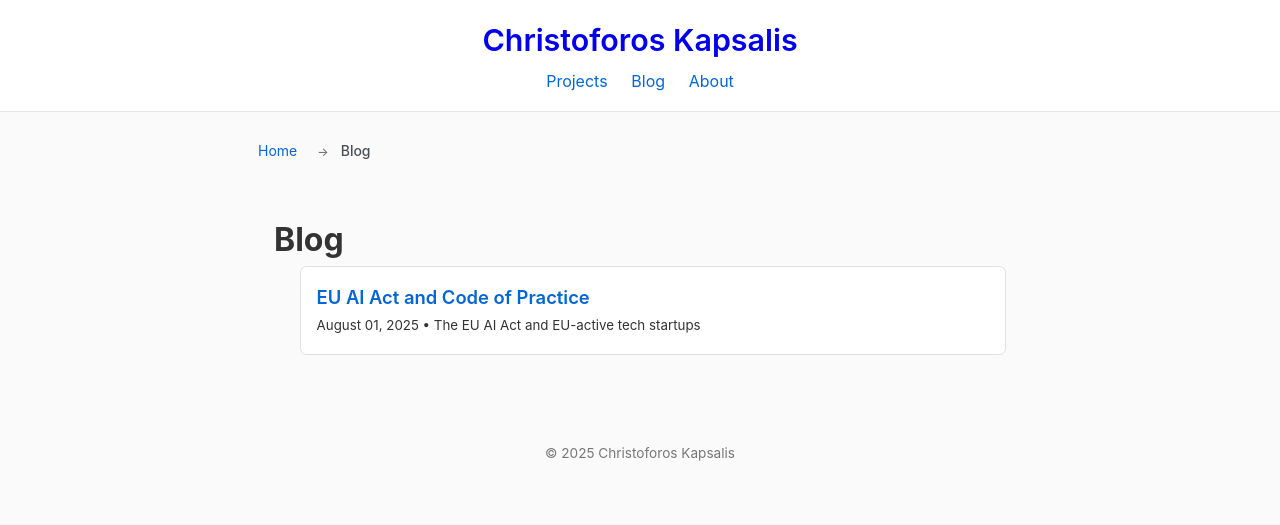
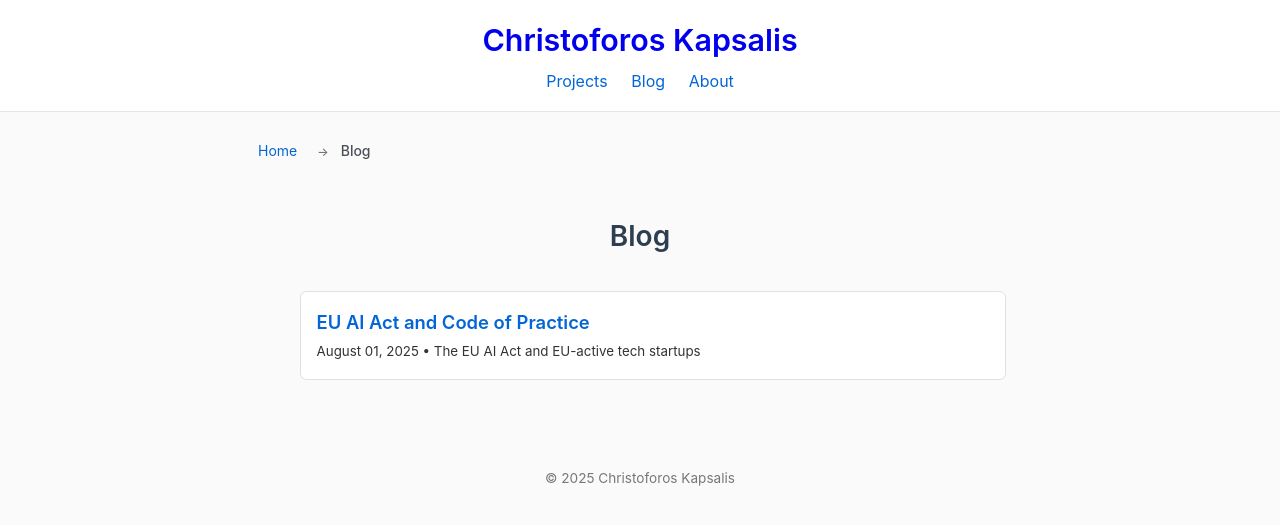
Before and after one commit to C-Kapsalis/portfolio-website, a Jekyll site: the page built from blog.md, in a window 1280 px wide. Shown: the top 525 px of the page. Built offline with Jekyll 4.4.1, drawn with Linux system fonts in a browser that asks for light colours.

Commit message:
update style.css

```diff
--- a/assets/css/style.css
+++ b/assets/css/style.css
@@ -128,3 +128,12 @@ body:not(.home-page) .wrapper {
   font-size: 1.1rem;
   line-height: 1.6;
 }
+
+/* Center the Blog page h1 heading */
+.wrapper > h1:first-of-type {
+  text-align: center;
+  margin: 1rem 0 2rem 0;
+  font-size: 1.75rem;
+  font-weight: 600;
+  color: #2c3e50;
+}
```
